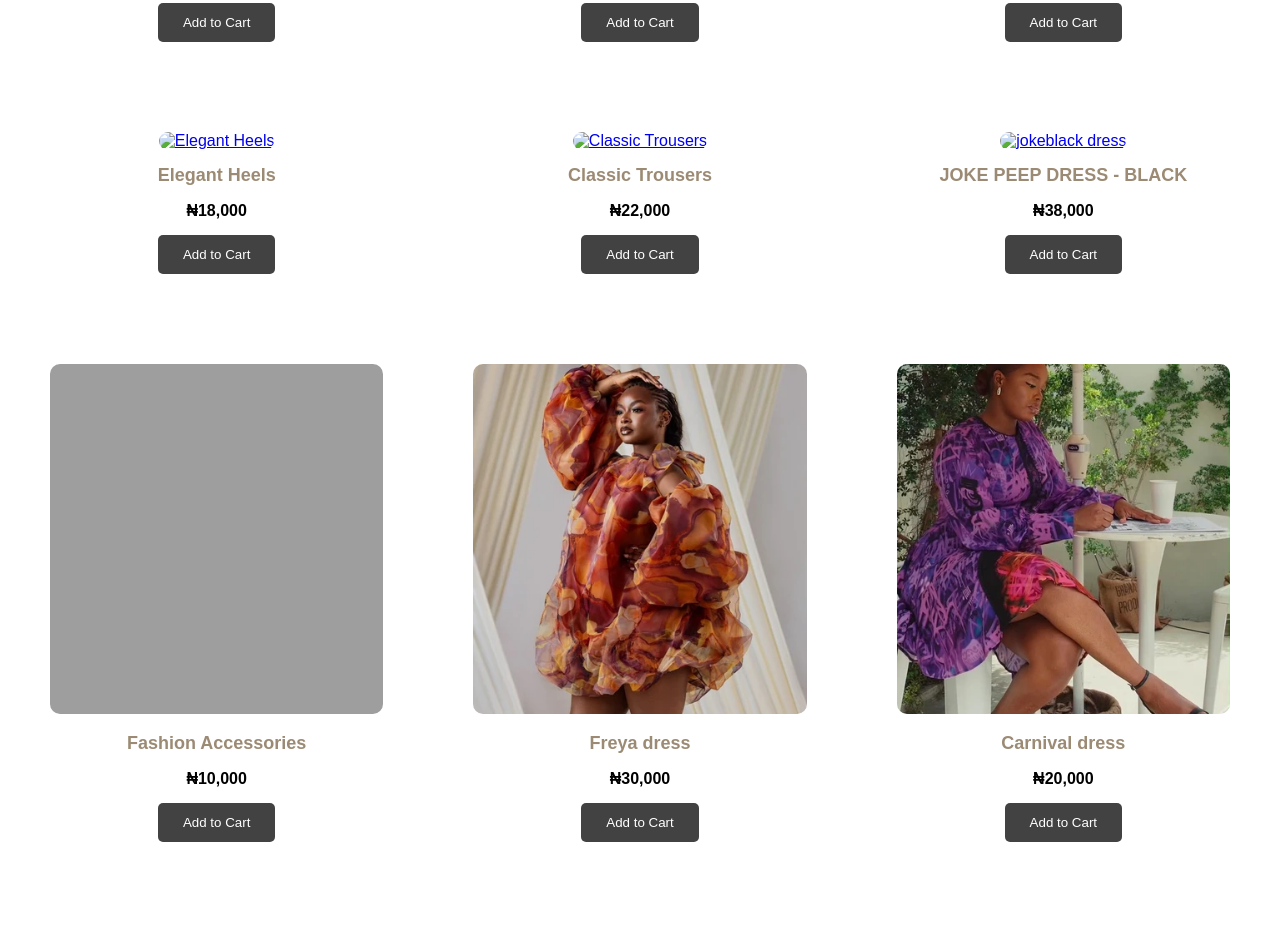
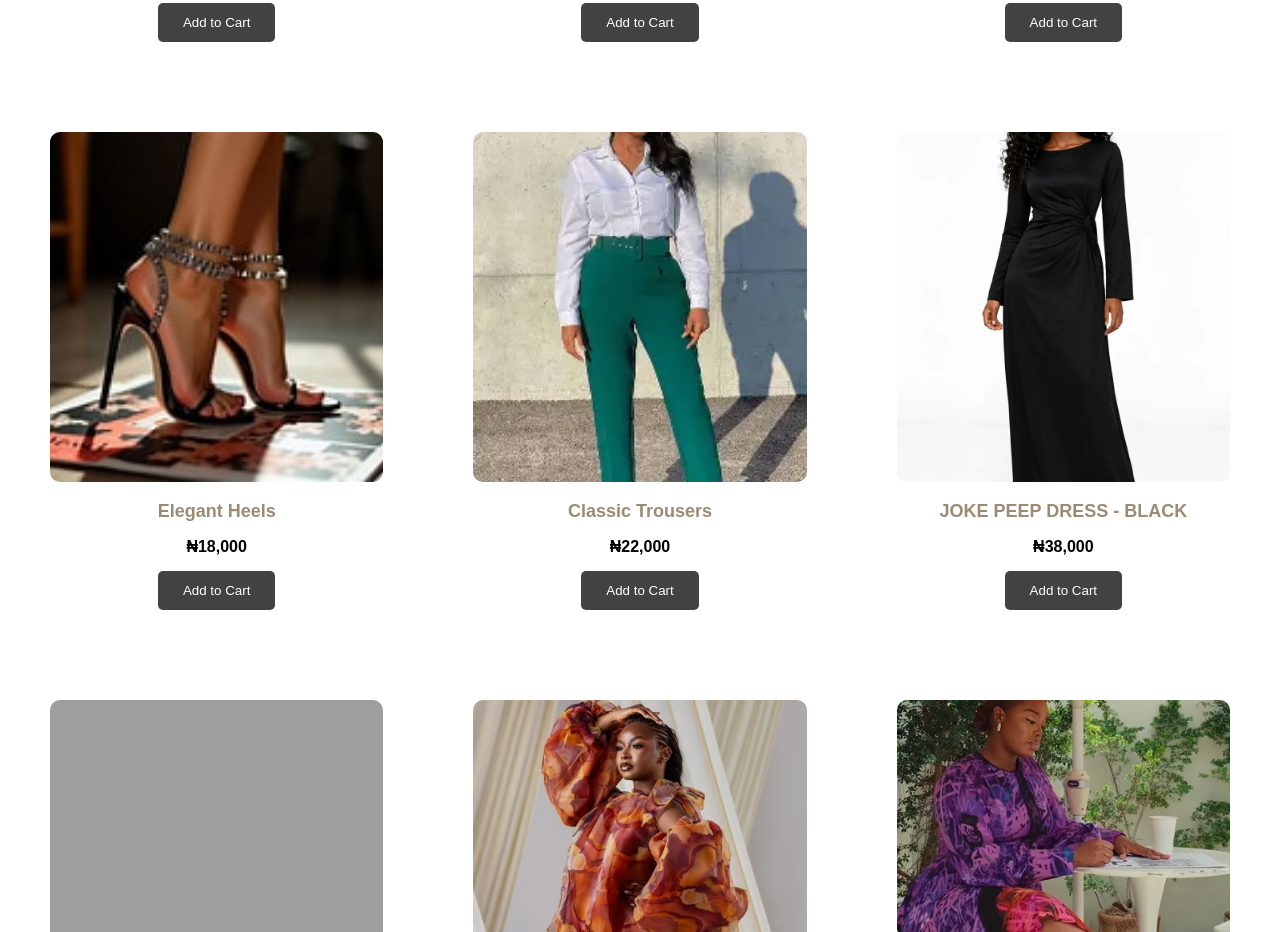
Before and after one commit to odebunmideborah013-lab/Luxe-store, a plain HTML site: page shop.html in a window 1280 px wide. Shown: the part 878-1810 px from the top of the page. Drawn offline with Linux system fonts and the light colour scheme; the site is published under a folder, as on GitHub Pages, so addresses that start at the root find nothing.

Commit message:
Update shop.html

```diff
--- a/shop.html
+++ b/shop.html
@@ -85,7 +85,7 @@
             <div class="product-card" data-category="shoes">
 
                 <a href="product.html?product=shoes">
-                    <img id="product-image" src="/images/heel3.jpg" alt="Elegant Heels">
+                    <img id="product-image" src="images/heel3.jpg" alt="Elegant Heels">
                 </a>
 
                 <a href="product.html?product=shoes"  class="product-link">
@@ -99,7 +99,7 @@
             <div class="product-card" data-category="trousers">
 
                 <a href="product.html?product=trousers">
-                    <img id="product-image" src="/images/pants.webp" alt="Classic Trousers">
+                    <img id="product-image" src="images/pants.webp" alt="Classic Trousers">
                 </a>
 
                     <a href="product.html?product=trousers"  class="product-link">
@@ -112,7 +112,7 @@
             <div class="product-card" data-category="dresses">
 
                 <a href="product.html?product=blackdress">
-                    <img id="product-image" src="/images/jokeblack.png" alt="jokeblack dress">
+                    <img id="product-image" src="images/jokeblack.png" alt="jokeblack dress">
                 </a>
 
                 <a href="product.html?product=blackdress"  class="product-link">
```
